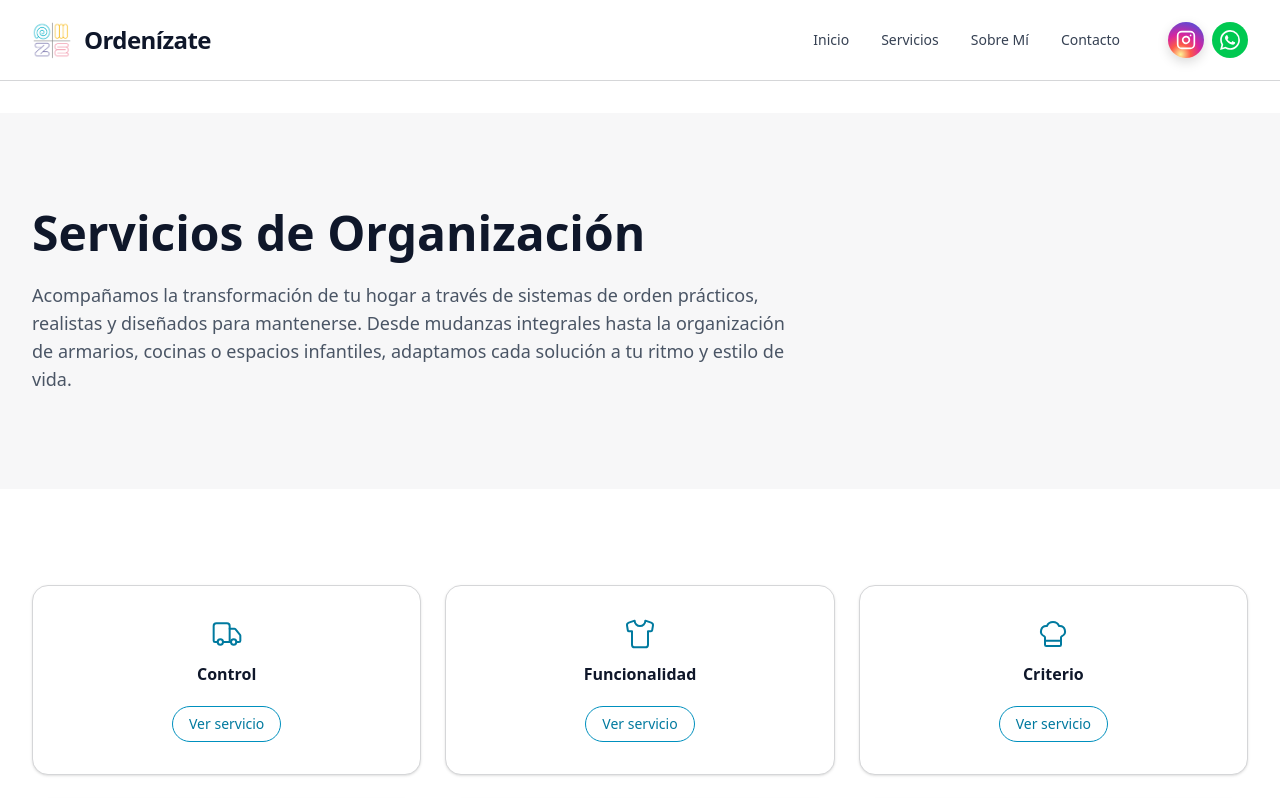
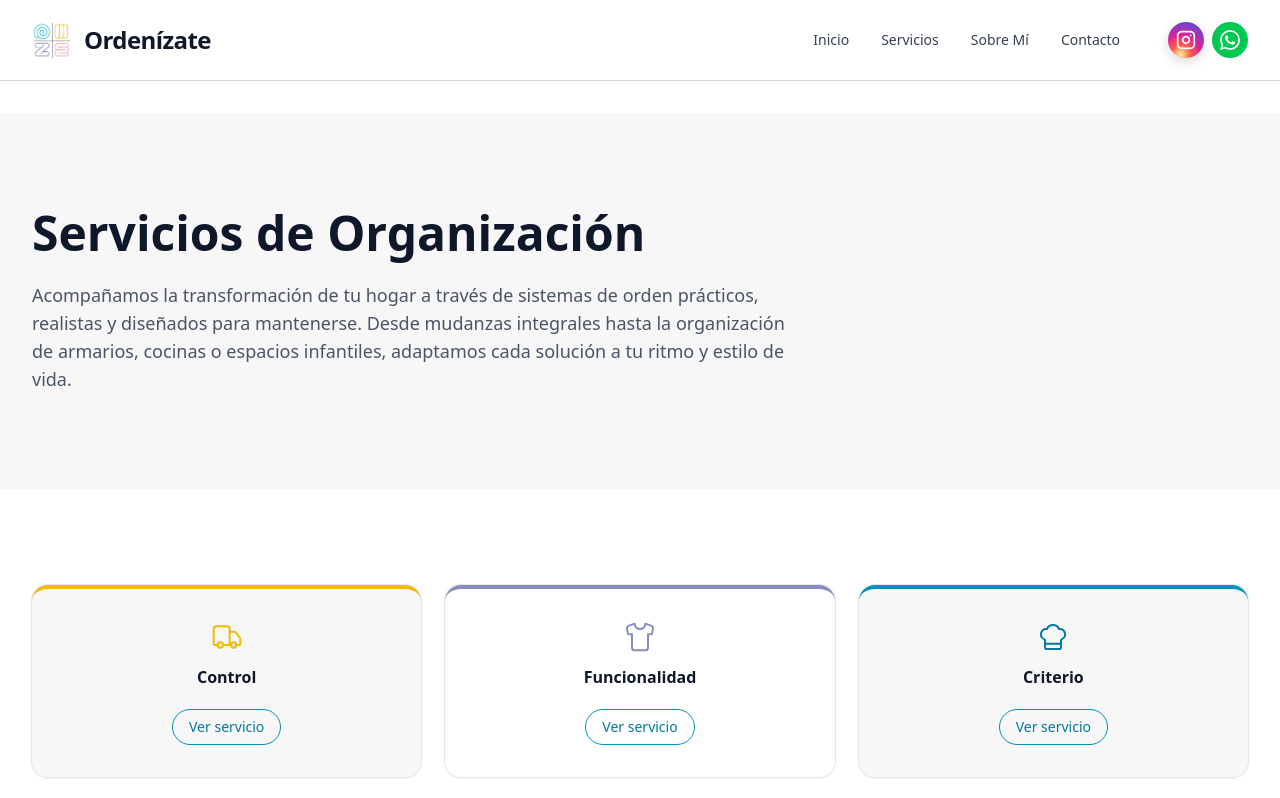
Before and after one commit to cruizbqa/ordenizate-bcn-web, a Next.js app: page /servicios in a window 1280 px wide. Shown: the top 798 px of the page. Built offline with nearby package versions, Linux system fonts and the light colour scheme.

Commit message:
ui: tarjetas del índice /servicios clicable y colores del carrusel

```diff
--- a/app/servicios/page.tsx
+++ b/app/servicios/page.tsx
@@ -1,5 +1,5 @@
 import { Metadata } from 'next';
-import { Button } from '@/components/ui/Button';
+import Link from 'next/link';
 import { Container } from '@/components/ui/Container';
 import { Section } from '@/components/ui/Section';
 import { Truck, Home, Shirt, ChefHat, ToyBrick, Monitor } from 'lucide-react';
@@ -13,12 +13,12 @@ export const metadata: Metadata = {
 };
 
 const services = [
-    { href: '/servicios/mudanzas', icon: Truck, label: 'Control' },
-    { href: '/servicios/armarios', icon: Shirt, label: 'Funcionalidad' },
-    { href: '/servicios/cocinas', icon: ChefHat, label: 'Criterio' },
-    { href: '/servicios/estancias', icon: Home, label: 'Armonía' },
-    { href: '/servicios/infantil', icon: ToyBrick, label: 'Cuidado' },
-    { href: '/servicios/online', icon: Monitor, label: 'A tu ritmo' },
+    { href: '/servicios/mudanzas', icon: Truck, label: 'Control', bg: 'bg-sand-50', border: 'border-brand-yellow', iconColor: 'text-brand-yellow' },
+    { href: '/servicios/armarios', icon: Shirt, label: 'Funcionalidad', bg: 'bg-white', border: 'border-brand-purple', iconColor: 'text-brand-purple' },
+    { href: '/servicios/cocinas', icon: ChefHat, label: 'Criterio', bg: 'bg-sand-50', border: 'border-sage-500', iconColor: 'text-sage-600' },
+    { href: '/servicios/estancias', icon: Home, label: 'Armonía', bg: 'bg-white', border: 'border-brand-yellow', iconColor: 'text-brand-yellow' },
+    { href: '/servicios/infantil', icon: ToyBrick, label: 'Cuidado', bg: 'bg-sand-50', border: 'border-brand-pink', iconColor: 'text-brand-pink' },
+    { href: '/servicios/online', icon: Monitor, label: 'A tu ritmo', bg: 'bg-white', border: 'border-sage-400', iconColor: 'text-sage-600' },
 ];
 
 export default function ServicesPage() {
@@ -43,14 +43,15 @@ export default function ServicesPage() {
                 <Container>
                     <div className="grid grid-cols-1 sm:grid-cols-2 lg:grid-cols-3 gap-6">
                         {services.map((s) => (
-                            <div
+                            <Link
                                 key={s.href}
-                                className="flex flex-col items-center text-center gap-3 p-8 bg-white rounded-2xl border border-sand-200 shadow-sm hover:shadow-md transition-shadow"
+                                href={s.href}
+                                className={`group flex flex-col items-center text-center gap-3 p-8 rounded-2xl ring-1 ring-gray-200 shadow-sm hover:shadow-md transition-shadow border-t-4 ${s.bg} ${s.border}`}
                             >
-                                <s.icon size={32} strokeWidth={1.5} className="text-sage-600" />
+                                <s.icon size={32} strokeWidth={1.5} className={s.iconColor} />
                                 <p className="font-serif font-semibold text-charcoal-900">{s.label}</p>
-                                <Button href={s.href} variant="outline" size="sm" className="mt-2">Ver servicio</Button>
-                            </div>
+                                <span className="mt-2 inline-flex items-center justify-center h-9 px-4 text-sm rounded-full font-medium border border-sage-500 text-sage-600 group-hover:bg-sage-50 transition-colors duration-300">Ver servicio</span>
+                            </Link>
                         ))}
                     </div>
                 </Container>
```
